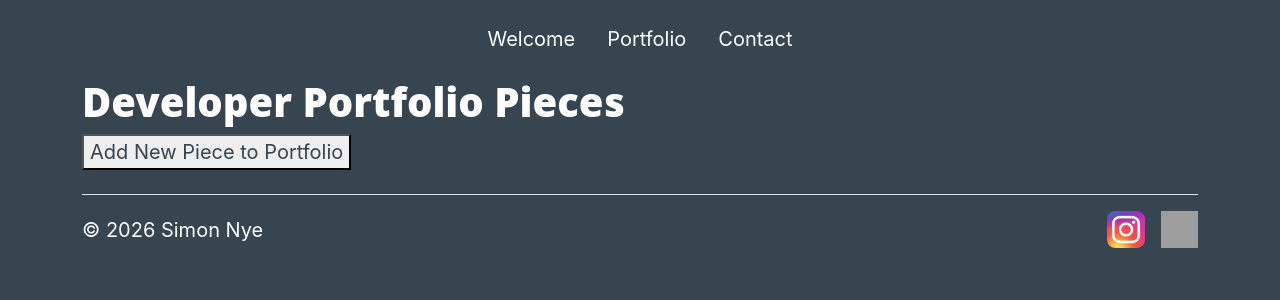
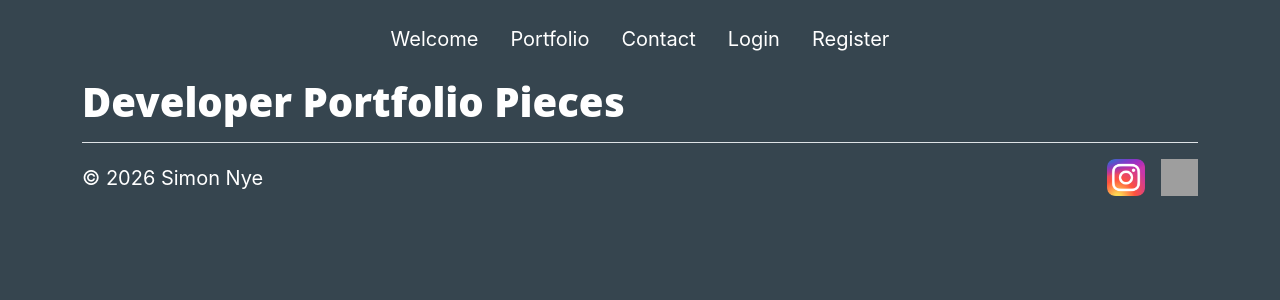
Before and after one commit to SinceSlicedBread/Portfolio-website, a Flask app: page /portfolio in a window 1280 px wide. Shown: the top 300 px of the page. Run offline with Flask 3, Linux system fonts and the light colour scheme; some libraries are stand-ins or nearby versions; grey boxes are pictures that could not be loaded.

Commit message:
Update nav header for logged in/not logged in

```diff
--- a/main.py
+++ b/main.py
@@ -150,7 +150,7 @@ def register():
 
 @app.route('/logout')
 def logout():
-    load_user()
+    logout_user()
     return redirect(url_for('home'))
 
 @app.route('/portfolio/add', methods = ['GET','POST'])
--- a/templates/header.html
+++ b/templates/header.html
@@ -15,6 +15,14 @@
                 <li class="nav-item"><a href="{{ url_for('home') }}" class="nav-link">Welcome</a></li>
                 <li class="nav-item"><a href="{{ url_for('portfolio') }}" class="nav-link">Portfolio</a></li>
                 <li class="nav-item"><a href="{{ url_for('contact') }}" class="nav-link">Contact</a></li>
+
+                {% if not current_user.is_authenticated: %}
+                    <li class="nav-item"><a href="{{ url_for('login') }}" class="nav-link">Login</a></li>
+                    <li class="nav-item"><a href="{{ url_for('register') }}" class="nav-link">Register</a></li>
+                {% else: %}
+                    <li class="nav-item"><a href="{{ url_for('logout') }}" class="nav-link">Logout</a></li>
+                {% endif %}
+
             </ul>
 
         </header>
--- a/templates/portfolio.html
+++ b/templates/portfolio.html
@@ -8,11 +8,13 @@
 <!--Container for housing all portfolio pieces-->
 <div class="container">
     <h1>Developer Portfolio Pieces</h1>
-<div style="padding: 0rem 0.5rem 1rem 0rem">
+{% if current_user.is_authenticated: %}
+    <div style="padding: 0rem 0.5rem 1rem 0rem">
     <button class="button">
         <a style="color: #36454F;" href="{{ url_for('add_piece') }}">Add New Piece to Portfolio</a>
-</button>
-</div>
+    </button>
+    </div>
+{% endif %}
 <div class="row row-cols-1 row-cols-sm-2 row-cols-md-3 g-3">
     <!--Loop through portfolio pieces to display-->
     {% for piece in all_pieces: %}
```
